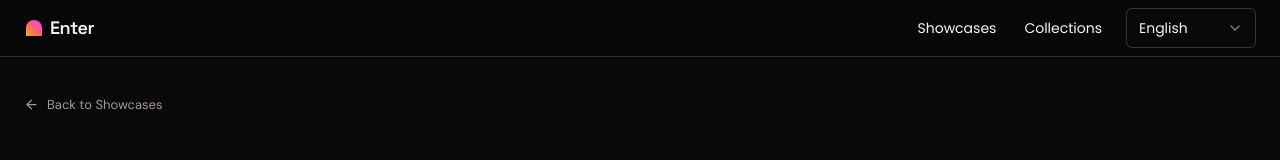
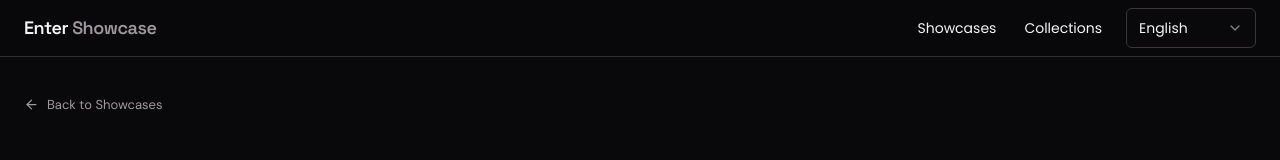
Before and after one commit to HenryZABA/enter-showcase, a React (Vite) app: page /showcases/collections in a window 1280 px wide. Shown: the top 160 px of the page. Built offline with nearby package versions, Linux system fonts and the light colour scheme.

Commit message:
project_8631d642ad9cada400e29465df8d2c3a_turn_4_1789971105985 commit message

```diff
--- a/src/components/layout/Header.tsx
+++ b/src/components/layout/Header.tsx
@@ -7,19 +7,7 @@ export function Header({ showSearch: _showSearch = false }: { showSearch?: boole
  const href = (path: string) => `${path}?hl=${encodeURIComponent(language)}`;
  return <header className="sticky top-0 z-40 w-full border-b bg-background/95 backdrop-blur-xl">
   <div className="container flex min-h-14 flex-wrap items-center gap-3 py-2">
-   <Link to={href('/showcases')} className="inline-flex items-center gap-1.5" aria-label="Enter">
-    <svg aria-hidden="true" viewBox="0 0 20 20" className="size-5 shrink-0">
-     <defs>
-      <linearGradient id="enter-logo-gradient" x1="2" y1="18" x2="18" y2="2" gradientUnits="userSpaceOnUse">
-       <stop stopColor="#ffb000" />
-       <stop offset="0.5" stopColor="#ff5d77" />
-       <stop offset="1" stopColor="#d84cff" />
-      </linearGradient>
-     </defs>
-     <path d="M2 18V10a8 8 0 0 1 16 0v8H2Z" fill="url(#enter-logo-gradient)" />
-    </svg>
-    <span className="font-display text-lg font-semibold tracking-tight">Enter</span>
-   </Link>
+   <Link to={href('/showcases')} className="font-display text-lg font-semibold tracking-tight">Enter <span className="text-muted-foreground">Showcase</span></Link>
    <nav aria-label="Showcase" className="ml-auto flex items-center gap-1">
     <Link className="rounded-full px-3 py-2 text-sm hover:bg-secondary" to={href('/showcases')}>{t('nav.youcases')}</Link>
     <Link className="rounded-full px-3 py-2 text-sm hover:bg-secondary" to={href('/showcases/collections')}>{t('youcases.collections')}</Link>
```
